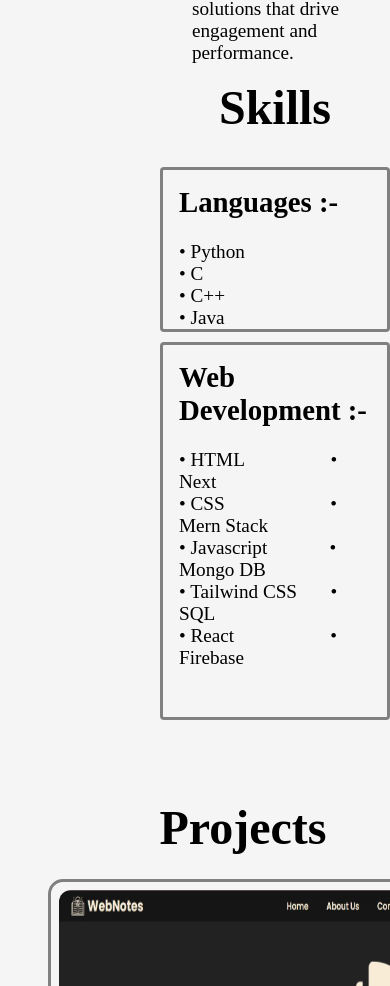
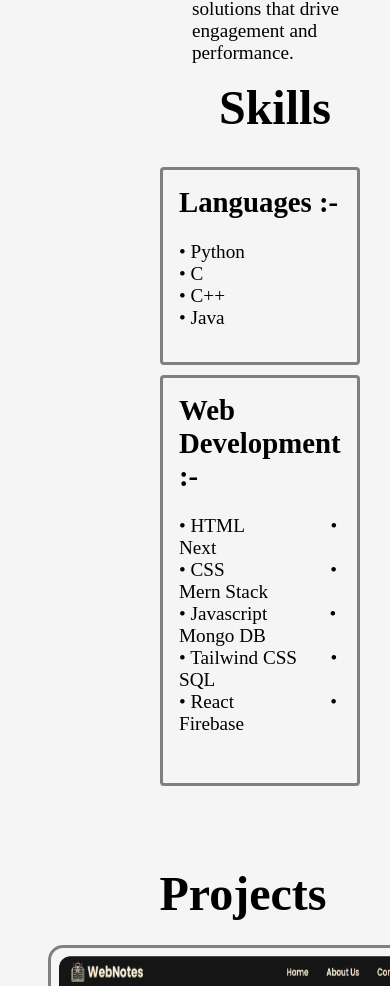
Before and after one commit to Ujjawal-04/Portfolio-Structure-and-Format, a Next.js app: page / in a window 390 px wide. Shown: the part 1437-2423 px from the top of the page. Built offline with nearby package versions, Linux system fonts and the light colour scheme.

Commit message:
page.module.css

```diff
--- a/src/app/Components/Skills/page.module.css
+++ b/src/app/Components/Skills/page.module.css
@@ -37,8 +37,9 @@
     padding-top: 1rem;
 }
 .skill {
+     padding-right: 10rem;
     gap: 20px;
-    padding-left: 2rem;
+    padding-left: 8rem;
     flex-direction: column;
 }
 .language, .web {
```
